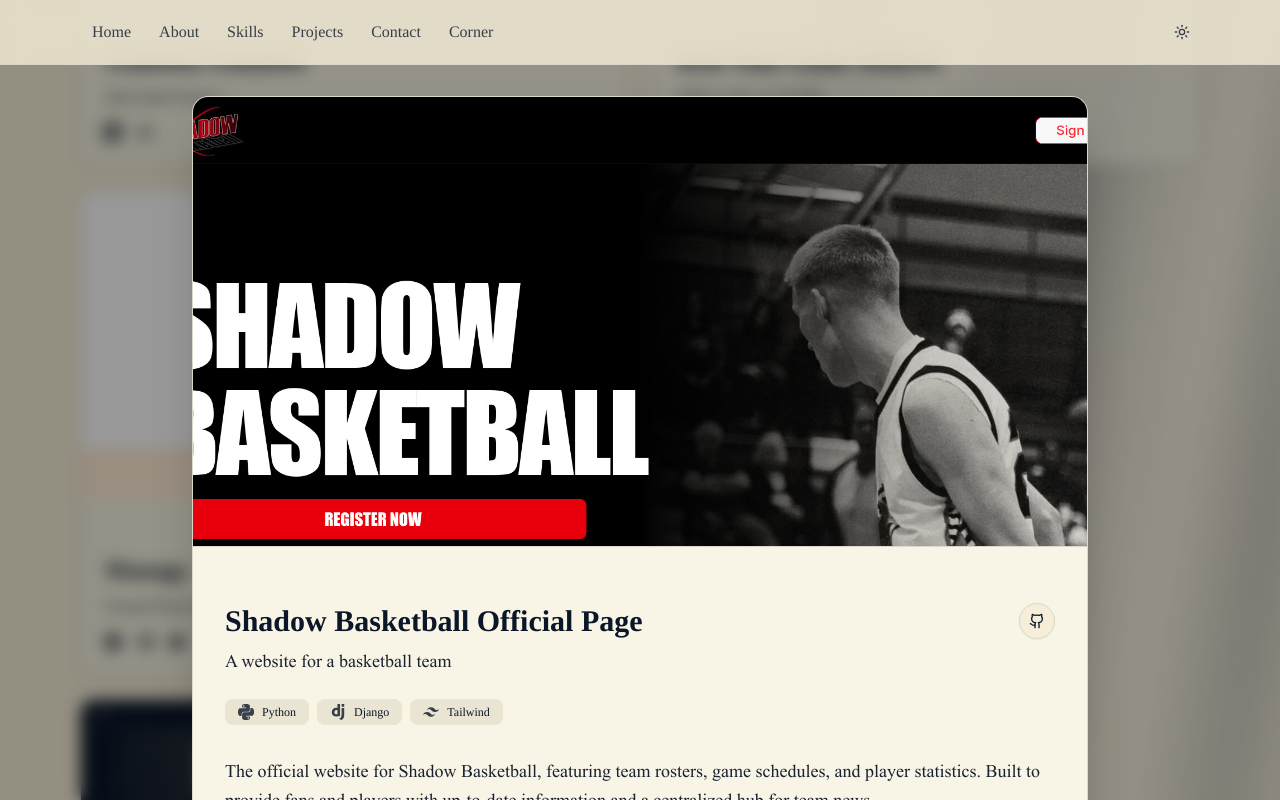
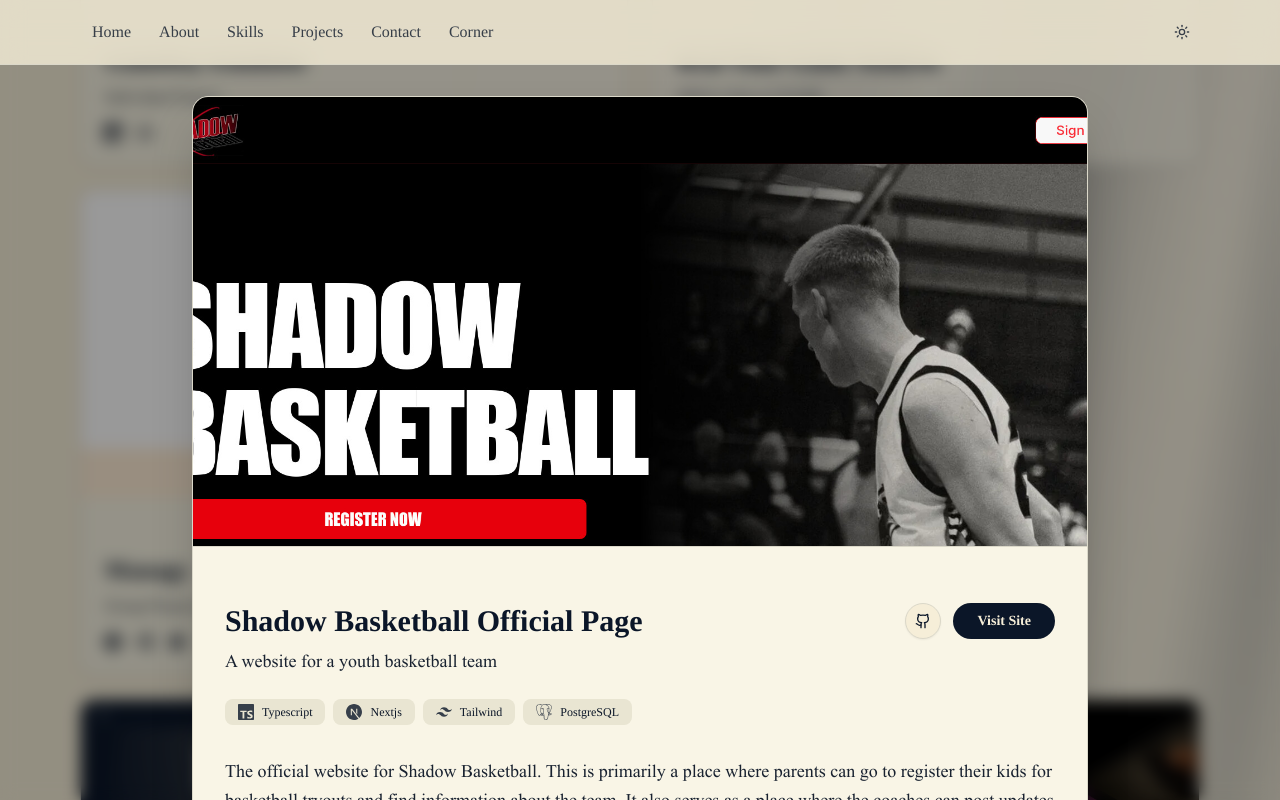
Before and after one commit to davisernst04/portfolio, a Next.js app: page / in a window 1280 px wide. Both pictures are taken after a click on the element 926 px from the left and 2759 px from the top of the page. Shown: the part 2327-3127 px from the top of the page. Built offline with nearby package versions, Linux system fonts and the light colour scheme.

Commit message:
Tidying up some more

```diff
--- a/src/components/ProjectCards.tsx
+++ b/src/components/ProjectCards.tsx
@@ -14,6 +14,7 @@
   SiDjango,
   SiPostgresql,
   SiGooglecloud,
+  SiNextdotjs,
 } from "react-icons/si";
 import { RiNextjsFill } from "react-icons/ri";
 import Image from "next/image";
@@ -131,7 +132,10 @@
                         </Button>
 
                         {active.ctaLink && (
-                          <Button asChild className="rounded-full px-6 font-semibold">
+                          <Button
+                            asChild
+                            className="rounded-full px-6 font-semibold"
+                          >
                             <motion.a
                               layout
                               initial={{ opacity: 0 }}
@@ -155,7 +159,9 @@
                             variant="secondary"
                             className="flex items-center gap-2 py-1 px-3"
                           >
-                            <span className="text-foreground/80">{tech.icon}</span>
+                            <span className="text-foreground/80">
+                              {tech.icon}
+                            </span>
                             <span>{tech.name}</span>
                           </Badge>
                         ))}
@@ -228,7 +234,11 @@
                   {card.technologies && (
                     <div className="flex gap-4 flex-wrap items-center">
                       {card.technologies.map((tech, idx) => (
-                        <div key={idx} className="text-foreground/70 scale-125" title={tech.name}>
+                        <div
+                          key={idx}
+                          className="text-foreground/70 scale-125"
+                          title={tech.name}
+                        >
                           {tech.icon}
                         </div>
                       ))}
@@ -334,20 +344,25 @@
   },
   {
     title: "Shadow Basketball Official Page",
-    description: "A website for a basketball team",
+    description: "A website for a youth basketball team",
     src: "/photos/shadow_basketball.jpg",
-    githubLink: "#",
-    ctaLink: null,
+    githubLink:
+      "https://github.com/davisernst04/basketball-registration-platform",
+    ctaLink: "https://basketball-registration-platform.vercel.app/",
     technologies: [
-      { name: "Python", icon: <SiPython size={16} /> },
-      { name: "Django", icon: <SiDjango size={16} /> },
+      { name: "Typescript", icon: <SiTypescript size={16} /> },
+      { name: "Nextjs", icon: <SiNextdotjs size={16} /> },
       { name: "Tailwind", icon: <SiTailwindcss size={16} /> },
+      { name: "PostgreSQL", icon: <SiPostgresql size={16} /> },
     ],
     content: () => (
       <p>
-        The official website for Shadow Basketball, featuring team rosters, game
-        schedules, and player statistics. Built to provide fans and players with
-        up-to-date information and a centralized hub for team news.
+        The official website for Shadow Basketball. This is primarily a place
+        where parents can go to register their kids for basketball tryouts and
+        find information about the team. It also serves as a place where the
+        coaches can post updates and information about the team. This was a fun
+        project to work on as it allowed me to use my web development skills to
+        help out a local youth sports team.
       </p>
     ),
   },
@@ -371,4 +386,33 @@
       </p>
     ),
   },
+
+  {
+    title: "Ye Guesser",
+    description: "Individual Project",
+    src: "/photos/ye_guesser.png",
+    githubLink: "https://github.com/yourusername/scraper",
+    ctaLink: "https://ye-guesser.vercel.app",
+    technologies: [
+      { name: "TypeScript", icon: <SiTypescript size={16} /> },
+      { name: "Next.js", icon: <RiNextjsFill size={16} /> },
+      { name: "Tailwind", icon: <SiTailwindcss size={16} /> },
+    ],
+    content: () => (
+      <p>
+        Preface: this is not an endorsment Ye's inflammatory behaviour. This is
+        just something I wanted to make to test my knowledge of Kanye West's
+        music. He is my most streamed music artist and thought this would be fun
+        to make.
+        <br />
+        <br />
+        This was created using Deezer's API where you can get information about
+        an artist's discography and their top tracks. I used this information to
+        create a wordle-like game where you have to guess the name of the song
+        based on a short audio clip. The more guesses you have, the more of the
+        song you can listen to. You only have 6 guesses so you better make them
+        count!
+      </p>
+    ),
+  },
 ];
```
Also changed, not shown: public/photos/ye_guesser.png (added).
